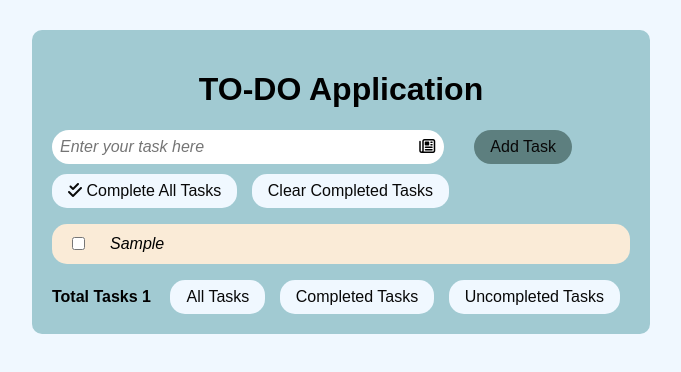
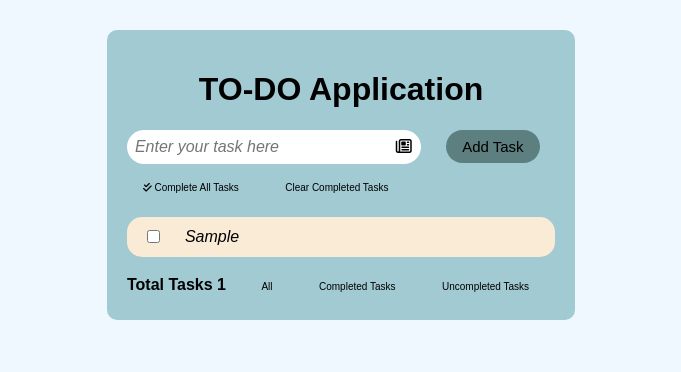
Before and after one commit to RajenderHatkar/TO_DO-List_App, a plain HTML site: page index.html in a window 1280 px wide. Both pictures are taken after typing "Sample" into the empty fields and a click on the button "Add Task". Shown: the whole page, without its empty margins (299-980 px from the left). Drawn offline with Linux system fonts and the light colour scheme.

Commit message:
basic_to_do

```diff
--- a/index.html
+++ b/index.html
@@ -18,7 +18,7 @@
 
         </div>
 
-        <div>
+        <div >
           <!--this button used to clear and complete the tasks in single click-->
             <button onclick="completeAllTasks()"><i class="fa-solid fa-check-double"></i> Complete All Tasks</button>
             <button onclick="clearCompletedTasks()">Clear Completed Tasks</button>
@@ -27,11 +27,12 @@
           <!--list of list will be shown here-->
           <ul id="taskList"></ul>
         </div>
-        <div>
+
+        <div class="filter_btns">
         <!--filtering tasks and showing total number of tasks-->
           <span>Total Tasks <span id="totalTasks">0</span></span>
           <!--<span>Completed Tasks <span id="completedTasks">0</span></span>-->
-          <button onclick="filter('all')">All Tasks</button>
+          <button onclick="filter('all')">All</button>
           <button onclick="filter('completed')">Completed Tasks</button>
           <button onclick="filter('uncompleted')">Uncompleted Tasks</button>
 
--- a/script.js
+++ b/script.js
@@ -1,8 +1,8 @@
 //Accessing Html objects for adding functionality to the elements
 // Get references to the input, the task list, the counters, and the filter buttons
-const taskInput = document.getElementById("taskInput");
-const taskList = document.getElementById("taskList");
-const totalTasksCounter = document.getElementById("totalTasks");
+const input = document.getElementById("taskInput");
+const List = document.getElementById( "taskList");
+const Total_Task_count = document.getElementById("totalTasks");
 //const completedTasksCounter = document.getElementById("completedTasks");
 const allButton = document.getElementsByTagName("button")[0];
 const completedButton = document.getElementsByTagName("button")[1];
@@ -13,13 +13,13 @@ let totalTasks = 0;
 
 // Function to update task counters
 function updateTaskCounters() {
-  totalTasksCounter.textContent = totalTasks;
+  Total_Task_count.textContent = totalTasks;
   //completedTasksCounter.textContent = completedTasks;
 }
 
 // Function to add a new task
 function addTask() {
-  const taskText = taskInput.value;
+  const taskText = input.value;
   if (taskText == "") {
     alert("Enter Something before hitting submit!!!")
 
@@ -32,10 +32,10 @@ function addTask() {
     taskItem.innerHTML = `
       <input type="checkbox" onclick="toggleTaskComplete(this)">
       <span class="task-text">${taskText}</span>
-      <button onclick="deleteTask(this)" class="delete-btn">Delete</button>
+      <button onclick="deleteTask(this)" class="delete-btn"><i class="fa-regular fa-trash-can"></i></button>
     `;
-    taskList.appendChild(taskItem);
-    taskInput.value = "";
+   List.appendChild(taskItem);
+    input.value = "";
 
 
   }
@@ -57,7 +57,7 @@ function toggleTaskComplete(checkbox) {
 // Function to delete a task
 function deleteTask(button) {
   const taskItem = button.parentNode;
-  taskList.removeChild(taskItem);
+ List.removeChild(taskItem);
   totalTasks--;
  /* if(button.previousElementSibling.checked){
     completedTasks--;
@@ -67,7 +67,7 @@ function deleteTask(button) {
 
 //function to complete all tasks
 function completeAllTasks() {
-  const tasks = taskList.getElementsByTagName("li");
+  const tasks = List.getElementsByTagName("li");
   for (let i = 0; i < tasks.length; i++) {
     const task = tasks[i];
     const checkbox = task.getElementsByTagName("input")[0];
@@ -83,12 +83,12 @@ function completeAllTasks() {
 
 // Function to clear all completed tasks
 function clearCompletedTasks() {
-  const tasks = taskList.getElementsByTagName("li");
+  const tasks = List.getElementsByTagName("li");
   for (let i = tasks.length - 1; i >= 0; i--) {
     const task = tasks[i];
     const checkbox = task.getElementsByTagName("input")[0];
     if (checkbox.checked) {
-      taskList.removeChild(task);
+     List.removeChild(task);
       totalTasks--;
       //completedTasks--;
     }
@@ -98,7 +98,7 @@ function clearCompletedTasks() {
 
 // Function to filter tasks based on completion status
 function filter(filter) {
-  const tasks = taskList.getElementsByTagName("li");
+  const tasks = List.getElementsByTagName("li");
   for (let i = 0; i < tasks.length; i++) {
     const task = tasks[i];
     const checkbox = task.getElementsByTagName("input")[0];
--- a/style.css
+++ b/style.css
@@ -20,7 +20,7 @@ body {
   }
   #fa-solid{
     position: relative;
-    right: 05%;
+    right: 07%;
 
   }
 
@@ -35,20 +35,13 @@ body {
   }
   .sub_btn{
     position: relative;
-    right: -1%;
+    font-size: 15px;
     background-color: rgb(93, 127, 127);
     border-radius: 20px;
 
   }
   .sub_btn:hover{
     background-color: aqua;
-
-  }
-
-   button {
-    padding: 8px 16px;
-    font-size: 16px;
-    margin-right: 10px;
 
   }
 
@@ -98,8 +91,10 @@ body {
 
 
   button {
-    background-color: aliceblue;
-    color: hwb(0 3% 97%);
+    padding: 8px 16px;
+    font-size: 10px;
+    margin-right: 10px;
+    background-color:transparent;
     border: none;
     cursor: pointer;
     border-radius: 15px;
@@ -114,8 +109,7 @@ body {
     margin-top: 10px;
   }
 
-  #totalTasks,
-  #completedTasks {
+  #totalTasks {
     font-weight: bold;
     margin-right: 5px;
   }
```
